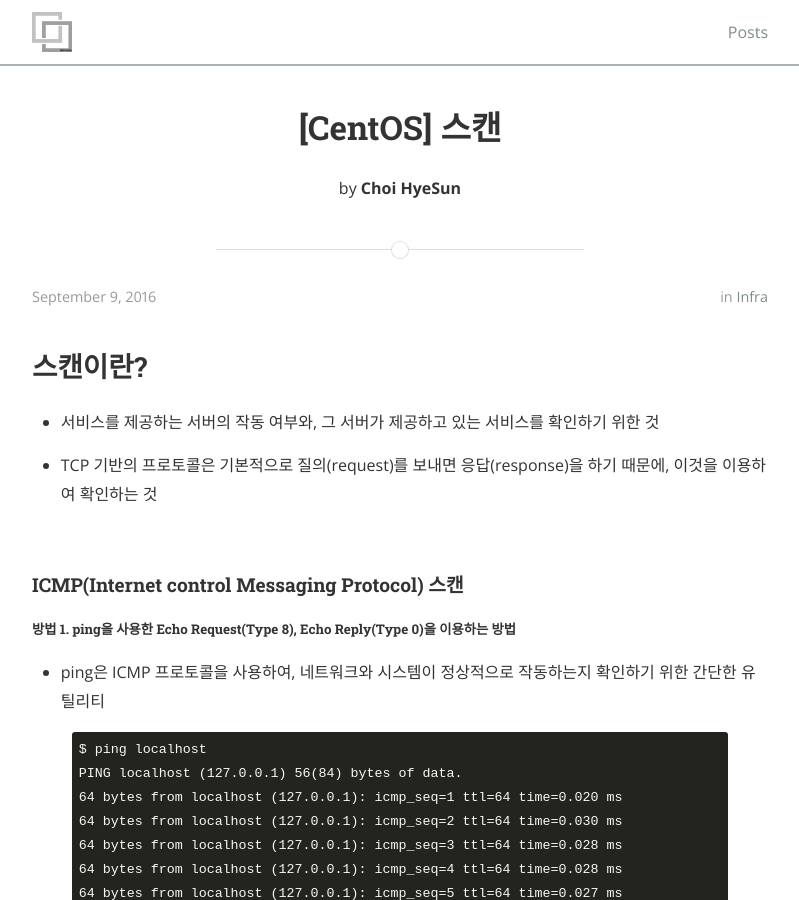
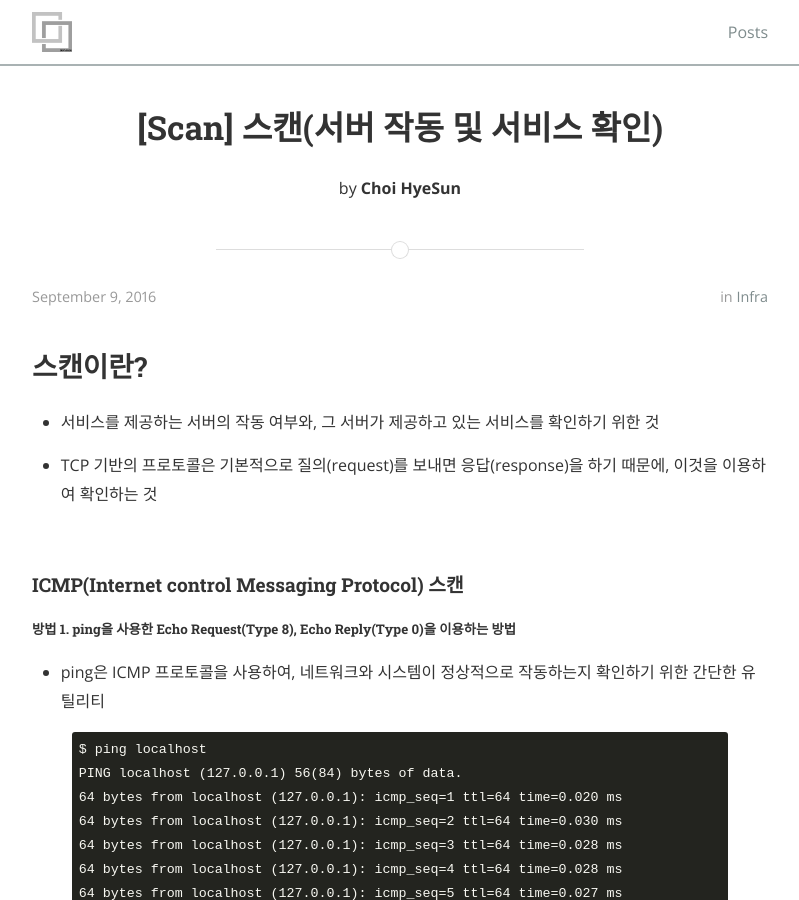
Before and after one commit to gptjs409/gptjs409.github.io, a Jekyll site: the page built from _posts/infra/2016-09-09-scan.md, in a window 1280 px wide and 900 px high. Shown: the whole window, without its empty margins (240-1039 px from the left). Built offline with Jekyll 4.4.1, drawn with Linux system fonts in a browser that asks for light colours; nearby versions of some CDN libraries.

Commit message:
Update 2016-09-09-scan.md

```diff
--- a/_posts/infra/2016-09-09-scan.md
+++ b/_posts/infra/2016-09-09-scan.md
@@ -1,11 +1,10 @@
 ---
 layout: post
-title:  "[CentOS] 스캔"
+title:  "[Scan] 스캔(서버 작동 및 서비스 확인)"
 date:   2016-09-09 19:42:13
 author: Choi HyeSun
 categories: infra
 tags:
-  - CentOS
   - scan
   - 스캔
   - IP 스캔
```
